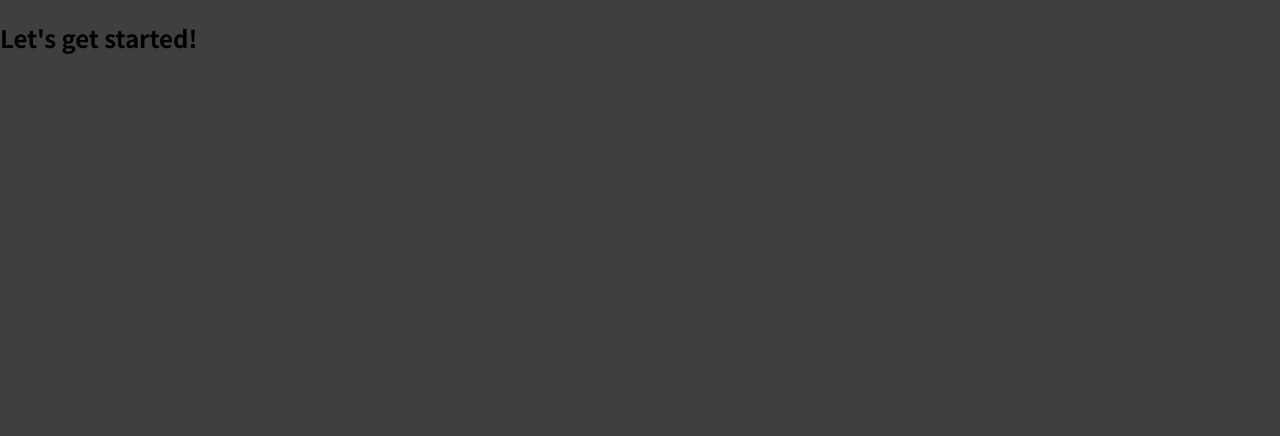
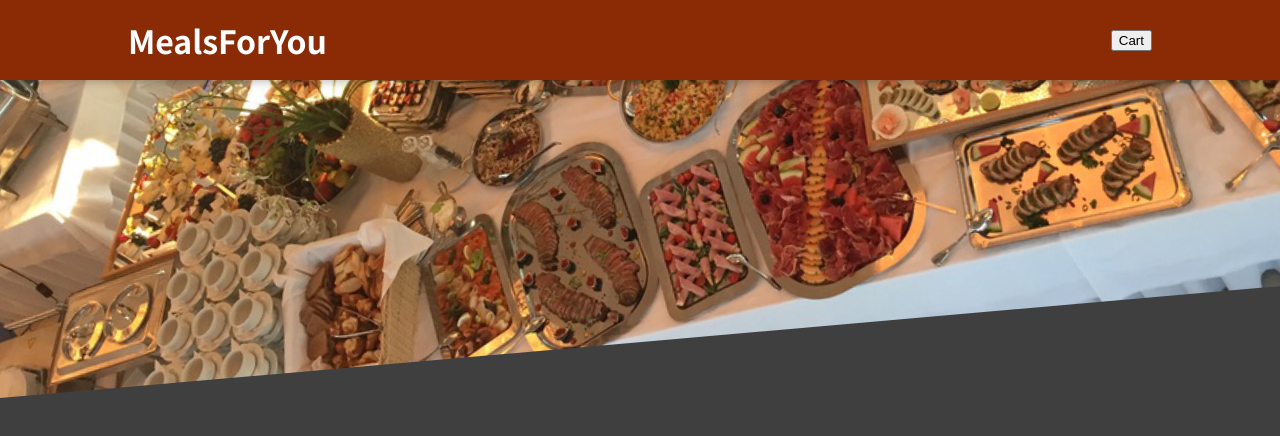
Before and after one commit to SametAydinhan/react-projects, a React (Create React App) app in the folder food-order-app/: page / in a window 1280 px wide. Shown: the top 436 px of the page. Built offline with nearby package versions, Linux system fonts and the light colour scheme.

Commit message:
feat:create a header

```diff
--- a/food-order-app/src/App.js
+++ b/food-order-app/src/App.js
@@ -1,8 +1,11 @@
+import { Fragment } from "react";
+import Header from "./components/Layout/Header";
+
 function App() {
   return (
-    <div>
-      <h2>Let's get started!</h2>
-    </div>
+    <Fragment>
+      <Header />
+    </Fragment>
   );
 }
 
--- /dev/null
+++ b/food-order-app/src/components/Layout/Header.js
@@ -0,0 +1,17 @@
+import {Fragment} from 'react';
+import mealsImage from '../../assets/meals.jpg'
+import classes from './Header.module.css'
+
+const Header = props => {
+    return <Fragment>
+        <header className={classes.header}>
+            <h1>MealsForYou</h1>
+            <button>Cart</button>
+        </header>
+        <div className={classes['main-image']}>
+            <img src={mealsImage} alt='A table full of delicious food!'/>
+        </div>
+    </Fragment>
+};
+
+export default Header
--- /dev/null
+++ b/food-order-app/src/components/Layout/Header.module.css
@@ -0,0 +1,29 @@
+.header {
+  position: fixed;
+  top: 0;
+  left: 0;
+  width: 100%;
+  height: 5rem;
+  background-color: #8a2b06;
+  color: white;
+  display: flex;
+  justify-content: space-between;
+  align-items: center;
+  padding: 0 10%;
+  box-shadow: 0 2px 8px rgba(0, 0, 0, 0.25);
+  z-index: 10;
+}
+
+.main-image {
+  width: 100%;
+  height: 25rem;
+  z-index: 0;
+  overflow: hidden;
+}
+
+.main-image img {
+  width: 110%;
+  height: 100%;
+  object-fit: cover;
+  transform: rotateZ(-5deg) translateY(-4rem) translateX(-1rem);
+}
```
Also changed, not shown: food-order-app/src/assets/meals.jpg (added), 1 other file (tests, documents, lock files or other folders).
